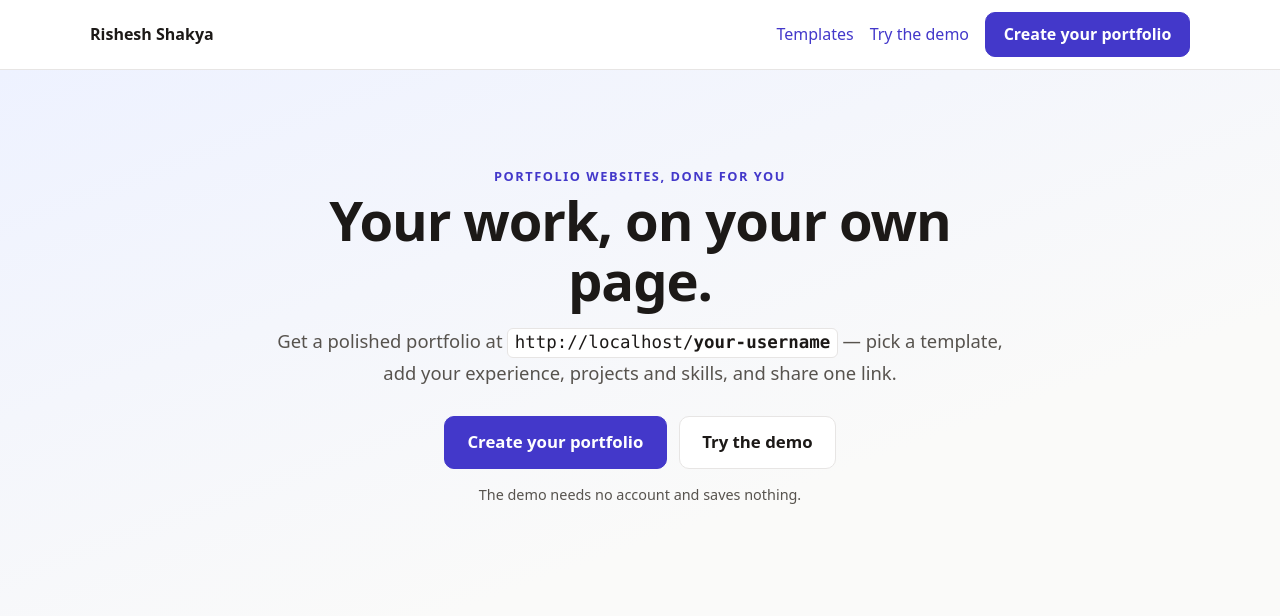
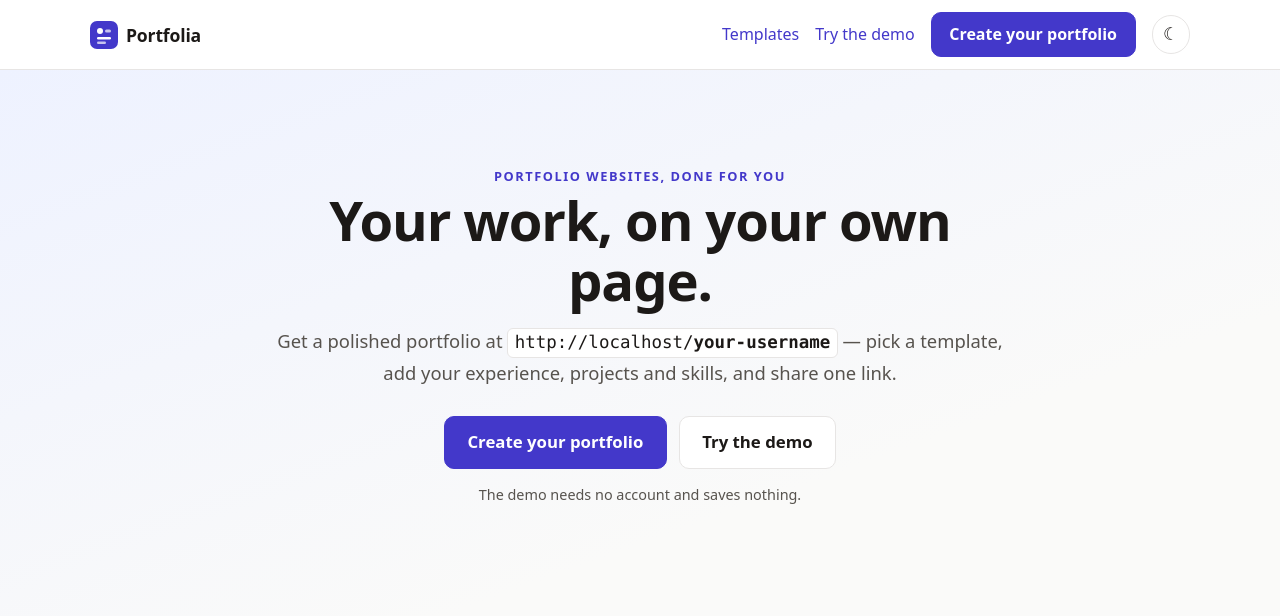
Before and after one commit to shakyarishesh/Portfolia, a Laravel app: page / in a window 1280 px wide. Shown: the top 616 px of the page. Run offline with Laravel 12, Linux system fonts and the light colour scheme; some libraries are stand-ins or nearby versions.

Commit message:
Public platform pages: dark mode switch and a platform brand (Portfolia, PLATFORM_NAME) instead of the owner's name
- site.css colours become tokens with a dark set (system preference, or the header switch remembered per browser, applied before first paint)
- landing, /create, the details template and page titles use portfolio.platform_name; logo mark in the header

```diff
--- a/app/Http/Controllers/ApplicationController.php
+++ b/app/Http/Controllers/ApplicationController.php
@@ -106,7 +106,7 @@ class ApplicationController extends Controller
     public function template()
     {
         $out = [
-            '# '.config('app.name').' — portfolio details',
+            '# '.config('portfolio.platform_name').' — portfolio details',
             '#',
             '# How to use this file:',
             "#  1. Write your answers after the colons. Leave anything you don't need empty.",
--- a/config/portfolio.php
+++ b/config/portfolio.php
@@ -1,6 +1,9 @@
 <?php
 
 return [
+
+    // Name of the platform itself (landing page, /create, demo) — not a person's portfolio.
+    'platform_name' => env('PLATFORM_NAME', 'Portfolia'),
 
     // Portfolio served at "/" (legacy single-site URL). Empty = the oldest published portfolio.
     'default_username' => env('PORTFOLIO_DEFAULT_USERNAME'),
--- a/public/site/landing.css
+++ b/public/site/landing.css
@@ -1,5 +1,5 @@
 /* Landing page ("/") — on top of site.css. */
-.hero { background: linear-gradient(160deg, #eef2ff 0%, var(--bg) 70%); border-bottom: 1px solid var(--border); }
+.hero { background: linear-gradient(160deg, var(--accent-soft) 0%, var(--bg) 70%); border-bottom: 1px solid var(--border); }
 .hero-inner { padding-block: clamp(3rem, 8vw, 6rem); max-width: 760px; margin-inline: auto; text-align: center; }
 .hero h1 { font-size: clamp(2.1rem, 5.5vw, 3.4rem); line-height: 1.1; letter-spacing: -.02em; margin: .25rem 0 1rem; }
 .eyebrow { text-transform: uppercase; letter-spacing: .12em; font-size: .8rem; font-weight: 700; color: var(--accent); margin: 0; }
@@ -14,7 +14,7 @@
 .band h2 { font-size: clamp(1.5rem, 3.5vw, 2rem); margin: 0 0 1rem; letter-spacing: -.01em; }
 .band h3 { font-size: 1.05rem; margin: 0 0 .35rem; }
 .band p { margin-top: 0; }
-code { font-family: ui-monospace, SFMono-Regular, Menlo, monospace; font-size: .9em; background: #f5f5f4; padding: .05rem .3rem; border-radius: 4px; }
+code { font-family: ui-monospace, SFMono-Regular, Menlo, monospace; font-size: .9em; background: var(--code-bg); padding: .05rem .3rem; border-radius: 4px; }
 
 .features, .steps, .gallery { list-style: none; margin: 1.5rem 0; padding: 0; display: grid; gap: 1rem; }
 .features { grid-template-columns: repeat(auto-fit, minmax(220px, 1fr)); }
@@ -27,7 +27,7 @@ code { font-family: ui-monospace, SFMono-Regular, Menlo, monospace; font-size: .
 
 .gallery { grid-template-columns: repeat(auto-fill, minmax(240px, 1fr)); }
 .card { background: var(--surface); border: 1px solid var(--border); border-radius: var(--radius); overflow: hidden; display: flex; flex-direction: column; }
-.card img { display: block; width: 100%; aspect-ratio: 8 / 5; object-fit: cover; background: #f5f5f4; border-bottom: 1px solid var(--border); }
+.card img { display: block; width: 100%; aspect-ratio: 8 / 5; object-fit: cover; background: var(--code-bg); border-bottom: 1px solid var(--border); }
 .card-body { padding: 1rem 1.1rem 1.2rem; }
 .card-body p { margin: 0; color: var(--muted); font-size: .92rem; }
 
@@ -36,7 +36,7 @@ code { font-family: ui-monospace, SFMono-Regular, Menlo, monospace; font-size: .
 @media (min-width: 900px) { .demo-grid { grid-template-columns: minmax(0, 1fr) minmax(0, 1.6fr); align-items: start; } .demo-grid > div:first-child { position: sticky; top: 1.5rem; } }
 .demo fieldset { background: var(--bg); }
 .demo-actions { margin-bottom: .5rem; }
-.errors { border: 1px solid #fecaca; background: #fef2f2; border-radius: var(--radius); padding: .5rem 1rem; margin-bottom: 1rem; }
+.errors { border: 1px solid var(--bad-border); background: var(--bad-soft); border-radius: var(--radius); padding: .5rem 1rem; margin-bottom: 1rem; }
 .errors p { margin: 0; }
 [aria-invalid="true"] { border-color: var(--danger); }
 
--- a/public/site/site.css
+++ b/public/site/site.css
@@ -1,15 +1,28 @@
 /* Base styles for the platform's own pages (resources/views/site/layout.blade.php). */
 :root {
-  --bg: #fafaf9; --surface: #fff; --text: #1c1917; --muted: #57534e; --border: #e7e5e4;
-  --accent: #4338ca; --accent-text: #fff; --danger: #b91c1c; --radius: 10px;
+  --bg: #fafaf9; --surface: #fff; --text: #1c1917; --muted: #57534e; --border: #e7e5e4; --input-border: #a8a29e;
+  --accent: #4338ca; --accent-text: #fff; --accent-soft: #eef2ff; --code-bg: #f5f5f4; --danger: #b91c1c; --radius: 10px;
+  --ok-soft: #ecfdf5; --ok-border: #a7f3d0; --bad-soft: #fef2f2; --bad-border: #fecaca; --warn: #d97706; --warn-soft: #fffbeb;
   color-scheme: light;
 }
+/* Dark: the system setting, unless the header switch picked a theme (data-theme on <html>, set in site/layout). */
+@media (prefers-color-scheme: dark) {
+  :root:not([data-theme=light]) { --bg: #0f1117; --surface: #171a23; --text: #e9e7e4; --muted: #a8a29e; --border: #2a2e3b; --input-border: #4a4f60;
+    --accent: #a5b4fc; --accent-text: #0f1117; --accent-soft: #232845; --code-bg: #232733; --danger: #fca5a5;
+    --ok-soft: #10291f; --ok-border: #1f6b4a; --bad-soft: #3a1a1d; --bad-border: #7f2a30; --warn: #f59e0b; --warn-soft: #33270f;
+    color-scheme: dark; }
+}
+:root[data-theme=dark] { --bg: #0f1117; --surface: #171a23; --text: #e9e7e4; --muted: #a8a29e; --border: #2a2e3b; --input-border: #4a4f60;
+    --accent: #a5b4fc; --accent-text: #0f1117; --accent-soft: #232845; --code-bg: #232733; --danger: #fca5a5;
+    --ok-soft: #10291f; --ok-border: #1f6b4a; --bad-soft: #3a1a1d; --bad-border: #7f2a30; --warn: #f59e0b; --warn-soft: #33270f;
+    color-scheme: dark; }
 * { box-sizing: border-box; }
 body { margin: 0; background: var(--bg); color: var(--text); font: 16px/1.6 system-ui, -apple-system, "Segoe UI", sans-serif; }
 a { color: var(--accent); }
 img { max-width: 100%; height: auto; }
 .wrap { width: min(1100px, 100% - 2rem); margin-inline: auto; }
 .skip-link { position: absolute; left: -9999px; }
+.sr-only { position: absolute; width: 1px; height: 1px; overflow: hidden; clip: rect(0 0 0 0); white-space: nowrap; }
 .skip-link:focus { left: 1rem; top: 1rem; background: var(--surface); padding: .5rem 1rem; z-index: 10; }
 :focus-visible { outline: 3px solid var(--accent); outline-offset: 2px; }
 
@@ -17,18 +30,25 @@ img { max-width: 100%; height: auto; }
 .site-nav { display: flex; align-items: center; justify-content: space-between; gap: 1rem; flex-wrap: wrap; padding-block: .75rem; }
 .site-nav ul { display: flex; gap: 1rem; align-items: center; list-style: none; margin: 0; padding: 0; flex-wrap: wrap; }
 .site-nav a { text-decoration: none; }
-.site-brand { font-weight: 700; color: var(--text); }
+.site-brand { display: inline-flex; align-items: center; gap: .5rem; font-weight: 800; font-size: 1.1rem; letter-spacing: -.01em; color: var(--text); }
+.site-brand svg { flex: none; }
+.theme-toggle { display: inline-grid; place-items: center; width: 2.4rem; height: 2.4rem; padding: 0; border: 1px solid var(--border); border-radius: 50%; background: var(--surface); color: var(--text); font-size: 1.1rem; cursor: pointer; }
+.theme-toggle::after { content: "☾"; }
+:root[data-theme=dark] .theme-toggle::after { content: "☀"; }
+@media (prefers-color-scheme: dark) { :root:not([data-theme=light]) .theme-toggle::after { content: "☀"; } }
+.site-nav ul { margin-left: auto; }
+@media (max-width: 640px) { .site-nav > .theme-toggle { order: 1; } .site-nav ul { order: 2; width: 100%; } } /* phones: switch beside the logo */
 .site-footer { border-top: 1px solid var(--border); margin-top: 4rem; padding-block: 2rem; color: var(--muted); font-size: .9rem; }
 
 .btn { display: inline-block; padding: .55rem 1.1rem; border-radius: var(--radius); border: 1px solid var(--border); background: var(--surface); color: var(--text); font: inherit; font-weight: 600; text-decoration: none; cursor: pointer; }
 .btn-primary { background: var(--accent); border-color: var(--accent); color: var(--accent-text); }
 .btn-danger { color: var(--danger); }
-.notice { background: #ecfdf5; border: 1px solid #a7f3d0; padding: .75rem 1rem; border-radius: var(--radius); margin-top: 1rem; }
+.notice { background: var(--ok-soft); border: 1px solid var(--ok-border); padding: .75rem 1rem; border-radius: var(--radius); margin-top: 1rem; }
 .muted { color: var(--muted); }
 
 /* Forms */
 label { display: block; font-weight: 600; margin-bottom: .25rem; }
-input, select, textarea { width: 100%; font: inherit; padding: .5rem .65rem; border: 1px solid #a8a29e; border-radius: 6px; background: var(--surface); color: var(--text); }
+input, select, textarea { width: 100%; font: inherit; padding: .5rem .65rem; border: 1px solid var(--input-border); border-radius: 6px; background: var(--surface); color: var(--text); }
 input[type=checkbox], input[type=radio] { width: auto; }
 .field { margin-bottom: 1rem; }
 .field .help { font-size: .875rem; color: var(--muted); margin: .25rem 0 0; }
--- a/resources/views/site/apply/create.blade.php
+++ b/resources/views/site/apply/create.blade.php
@@ -1,5 +1,5 @@
 @extends('site.layout')
-@section('title', 'Create your portfolio · '.config('app.name'))
+@section('title', 'Create your portfolio · '.config('portfolio.platform_name'))
 @section('description', 'Fill in your details once and get a portfolio website at your own address after a quick review.')
 @push('head')
   <link rel="stylesheet" href="{{ asset('site/apply.css') }}?v={{ filemtime(public_path('site/apply.css')) }}">
--- a/resources/views/site/apply/submitted.blade.php
+++ b/resources/views/site/apply/submitted.blade.php
@@ -1,5 +1,5 @@
 @extends('site.layout')
-@section('title', 'Application received · '.config('app.name'))
+@section('title', 'Application received · '.config('portfolio.platform_name'))
 @section('content')
 <div class="wrap apply">
   <h1>Thanks — your portfolio is on its way</h1>
--- a/resources/views/site/landing.blade.php
+++ b/resources/views/site/landing.blade.php
@@ -1,6 +1,6 @@
 @extends('site.layout')
 
-@section('title', config('app.name').' — your own portfolio website')
+@section('title', config('portfolio.platform_name').' — your own portfolio website')
 @section('description', 'Get your own portfolio website at '.url('/').'/your-username. Pick a template, send your details, and we publish it after a quick review. Try the demo first — nothing is saved.')
 
 @push('head')
--- a/resources/views/site/layout.blade.php
+++ b/resources/views/site/layout.blade.php
@@ -8,8 +8,10 @@
 <head>
   <meta charset="utf-8">
   <meta name="viewport" content="width=device-width, initial-scale=1">
-  <title>@yield('title', config('app.name'))</title>
+  <title>@yield('title', config('portfolio.platform_name'))</title>
   <meta name="description" content="@yield('description', 'Create a personal portfolio website in minutes.')">
+  {{-- Theme chosen with the header switch, applied before first paint; no choice saved = follow the system. --}}
+  <script>try { const t = localStorage.getItem('site-theme'); if (t === 'light' || t === 'dark') document.documentElement.dataset.theme = t; } catch (e) {}</script>
   <link rel="stylesheet" href="{{ asset('site/site.css') }}?v={{ filemtime(public_path('site/site.css')) }}">
   @stack('head')
 </head>
@@ -17,12 +19,17 @@
   <a class="skip-link" href="#main">Skip to content</a>
   <header class="site-header">
     <nav class="wrap site-nav" aria-label="Main">
-      <a class="site-brand" href="{{ route('root') }}">{{ config('app.name') }}</a>
+      <a class="site-brand" href="{{ route('root') }}">
+        {{-- Logo mark: a page with a profile block and two lines of content. --}}
+        <svg width="28" height="28" viewBox="0 0 28 28" aria-hidden="true"><rect width="28" height="28" rx="7" fill="var(--accent)"/><rect x="7" y="7" width="6" height="6" rx="3" fill="var(--accent-text)"/><rect x="15" y="8.5" width="6" height="3" rx="1.5" fill="var(--accent-text)" opacity=".7"/><rect x="7" y="16" width="14" height="2.5" rx="1.25" fill="var(--accent-text)"/><rect x="7" y="20.5" width="9" height="2.5" rx="1.25" fill="var(--accent-text)" opacity=".7"/></svg>
+        {{ config('portfolio.platform_name') }}
+      </a>
       <ul>
         <li><a href="{{ route('root') }}#templates">Templates</a></li>
         <li><a href="{{ route('root') }}#demo">Try the demo</a></li>
         <li><a class="btn btn-primary" href="{{ route('apply.create') }}">Create your portfolio</a></li>
       </ul>
+      <button type="button" class="theme-toggle" data-theme-toggle aria-pressed="false"><span class="sr-only">Dark mode</span></button>
     </nav>
   </header>
 
@@ -32,8 +39,23 @@
   </main>
 
   <footer class="site-footer">
-    <div class="wrap">© {{ date('Y') }} {{ config('app.name') }}</div>
+    <div class="wrap">© {{ date('Y') }} {{ config('portfolio.platform_name') }}</div>
   </footer>
+  <script>
+    // Dark mode switch: flips the current look (system or saved) and remembers it.
+    (() => {
+      const btn = document.querySelector('[data-theme-toggle]'), root = document.documentElement, mq = matchMedia('(prefers-color-scheme: dark)');
+      const isDark = () => (root.dataset.theme || (mq.matches ? 'dark' : 'light')) === 'dark';
+      const sync = () => btn.setAttribute('aria-pressed', String(isDark()));
+      btn.addEventListener('click', () => {
+        root.dataset.theme = isDark() ? 'light' : 'dark';
+        try { localStorage.setItem('site-theme', root.dataset.theme); } catch (e) {}
+        sync();
+      });
+      mq.addEventListener('change', sync);
+      sync();
+    })();
+  </script>
   @stack('scripts')
 </body>
 </html>
```
Also changed, not shown: public/site/apply.css (+5 -5 lines), tests/Feature/AdminThemeTest.php (deleted, +0 -22 lines), tests/Feature/ThemeSwitchTest.php (added, +34 -0 lines), 1 other file.
